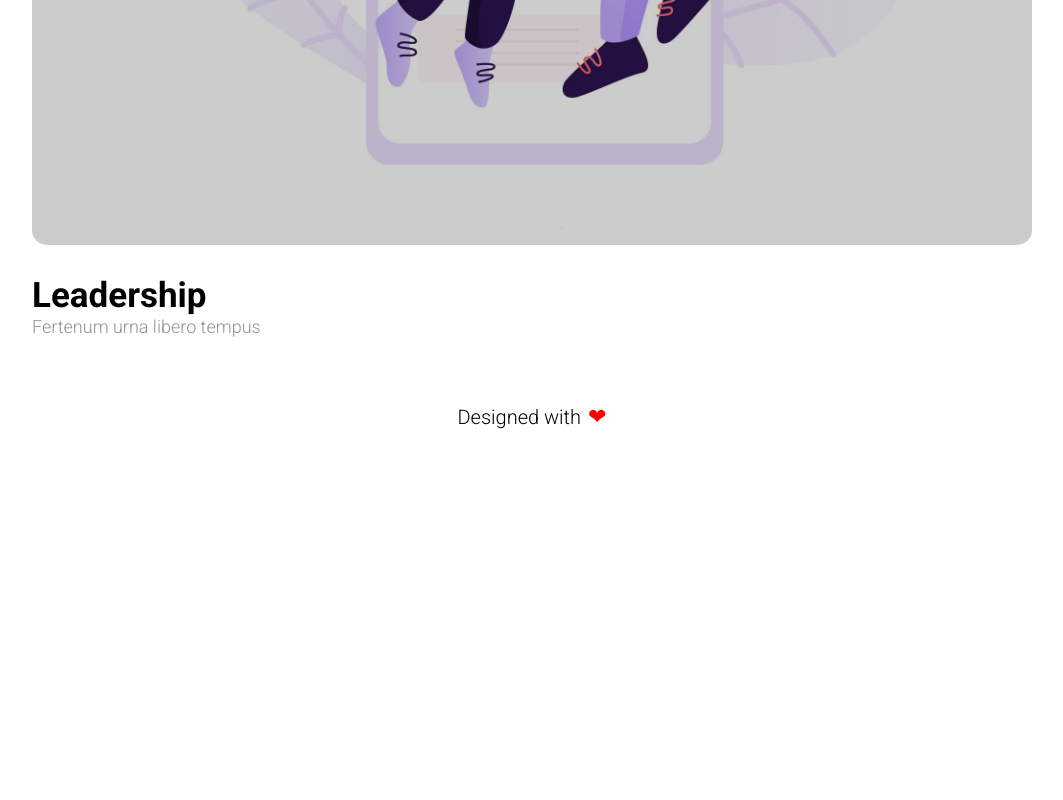
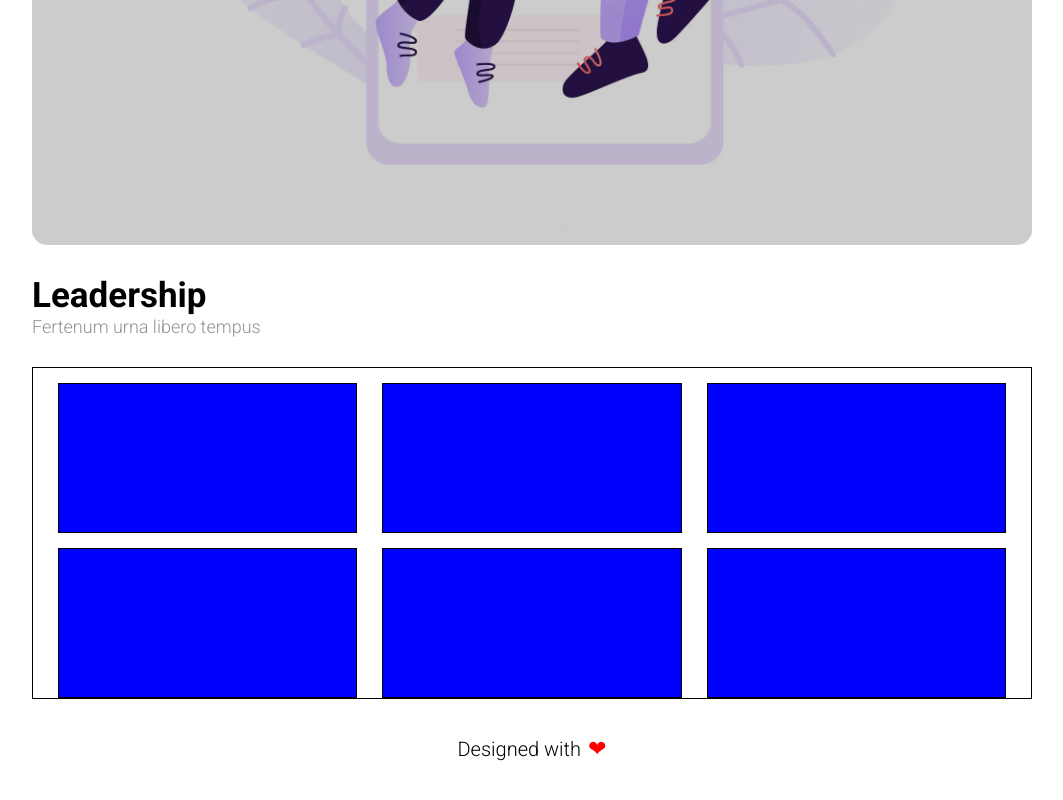
Before and after one commit to rekk88/htmlcss-wp, a plain HTML site: page bonus/index.html in a window 1280 px wide. Shown: the part 889-1689 px from the top of the page, without its empty margins (108-1171 px from the left). Before the commit the page ends 1361 px from the top, so only its background shows below. Drawn offline with Linux system fonts and the light colour scheme.

Commit message:
add : struttura blocchi floattanti main bottom

```diff
--- a/bonus/css/style.css
+++ b/bonus/css/style.css
@@ -129,6 +129,9 @@ p.testo{
     color: black;
 }
 
+
+
+
 /* footer */
 footer{
     height: 70px;
@@ -148,3 +151,22 @@ footer span{
     font-size: 22px;
     margin-left: 7px;
 }
+
+
+
+
+/* debug */
+.debug.float-container{
+    /* height: 300px; */
+    border: 1px solid black;
+    padding-left: 25px;
+}
+
+.blocchetti{
+    margin-top: 15px;
+    height: 150px;
+    width: calc(((100% - 75px) / 3));
+    background-color: blue;
+    border: 1px solid;
+    margin-right: 25px;
+}
--- a/bonus/index.html
+++ b/bonus/index.html
@@ -75,13 +75,27 @@
                 <!--fine header title per main bottom -->
 
 
-                <div class="float-container clearfix ">
+                <div class="debug float-container clearfix ">
                     <!-- blocchetti floattanti -->
-                    <div class="float">
+                    <div class="float blocchetti">
 
+                    </div>
+                    <div class="float blocchetti">
+
+                    </div>
+                    <div class="float blocchetti">
 
                     </div>
 
+                    <div class="float blocchetti">
+
+                    </div>
+                    <div class="float blocchetti">
+
+                    </div>
+                    <div class="float blocchetti">
+
+                    </div>
 
 
 
```
